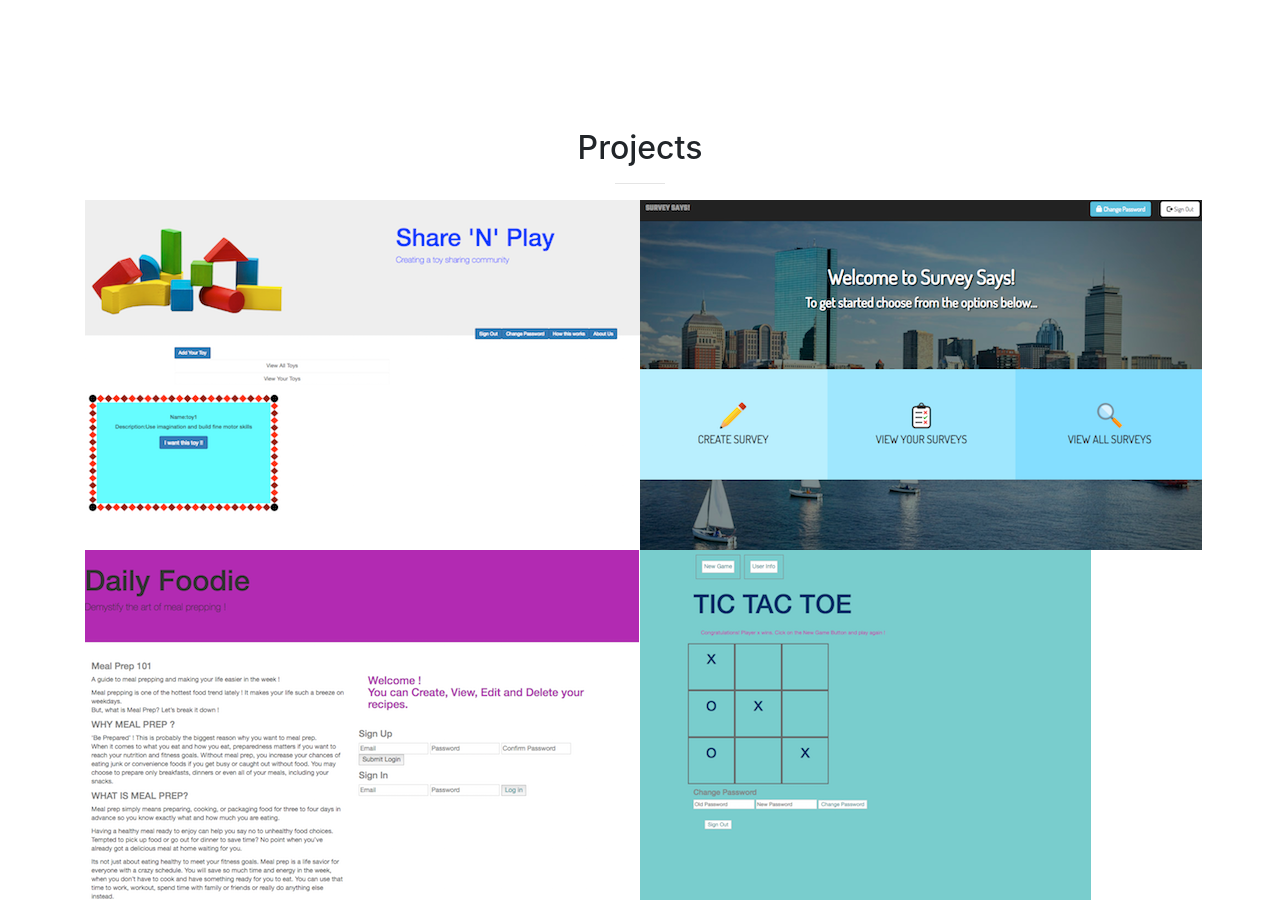
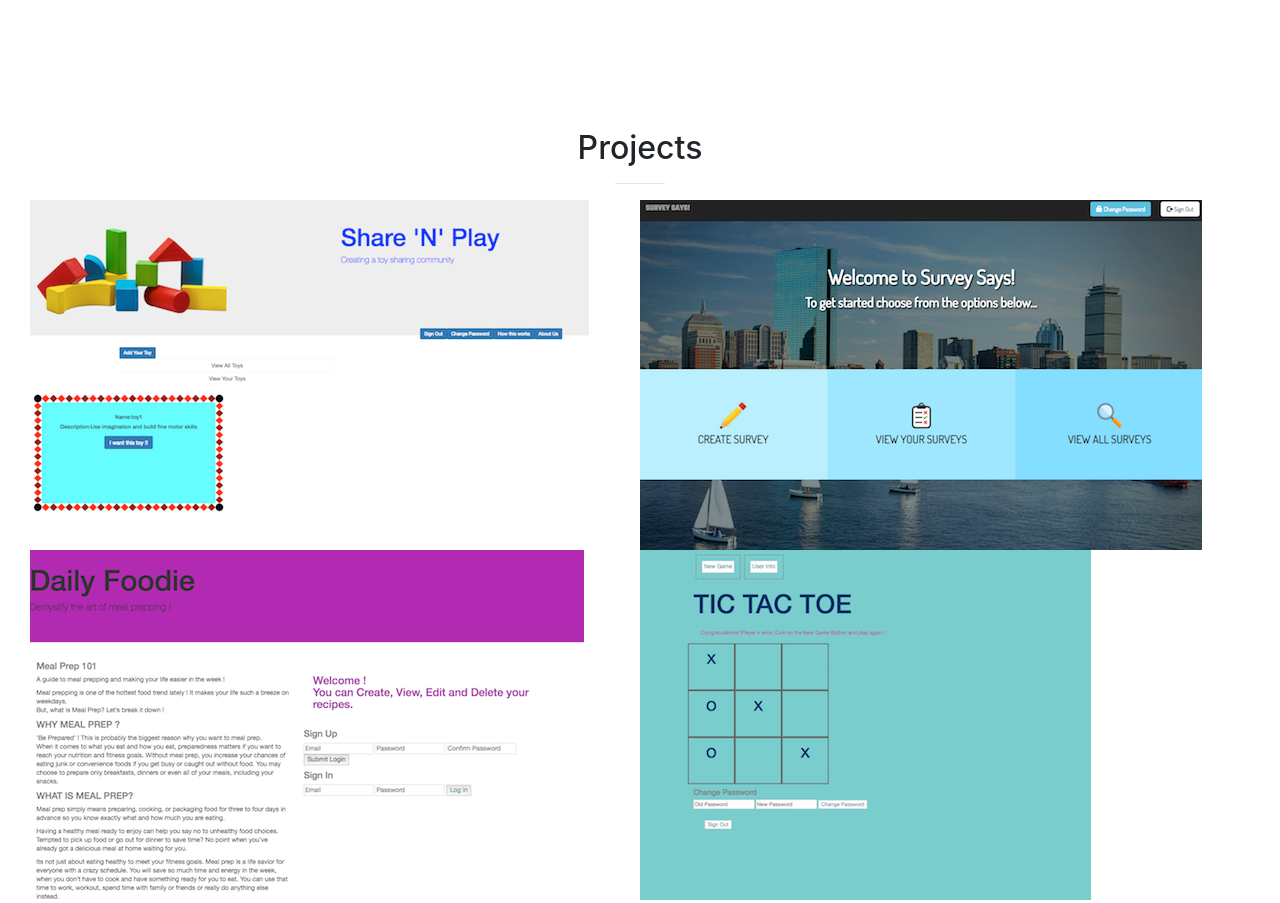
Before and after one commit to priyankaharkare/priyankaharkare.github.io, a website with bundled scripts: page index.html in a window 1280 px wide. Shown: the part 2320-3223 px from the top of the page. Built offline with nearby package versions, Linux system fonts and the light colour scheme.

Commit message:
Add container fluid

```diff
--- a/css/creative.css
+++ b/css/creative.css
@@ -328,8 +328,8 @@ header.masthead p {
 } */
 
 .no-gutters > [class*='col-'] {
-  /* padding-right: 0;
-  padding-left: 0; */
+  padding-right: 0;
+  padding-left: 0;
   margin-right: 0;
   margin-left: 0;
 }
--- a/index.html
+++ b/index.html
@@ -308,7 +308,7 @@
   <!-- Portfolios below -->
 
   <section>
-    <div class="container">
+    <div class="container-fluid">
 
       <div class="row">
         <div class="col-lg-12 text-center">
@@ -318,7 +318,7 @@
       </div>
       <!-- <div class="row popup-gallery"> -->
       <!-- share n play-->
-      <div class="row no-gutters">
+      <div class="row no-gutters container-fluid">
         <div class="col-lg-6 col-sm-6">
           <div class="item-wrap">
             <!-- 1188 x 678 image fits best -->
@@ -411,7 +411,7 @@
         <!-- div for the first 2 projects -->
       </div>
       <!-- div for last 2 projects -->
-      <div class="row no-gutters">
+      <div class="row no-gutters container-fluid">
         <!-- daily foodie below -->
         <div class="col-lg-6 col-sm-6">
           <div class="item-wrap">
```
